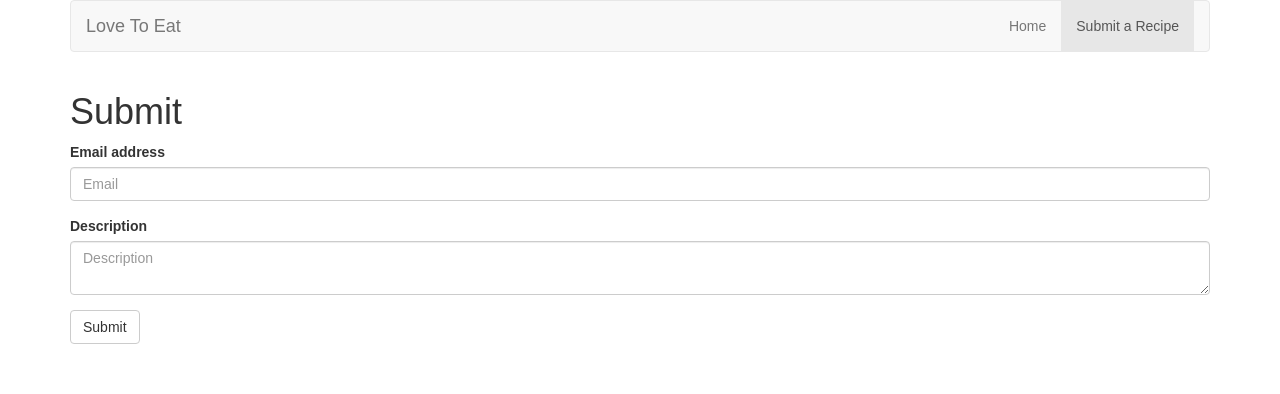
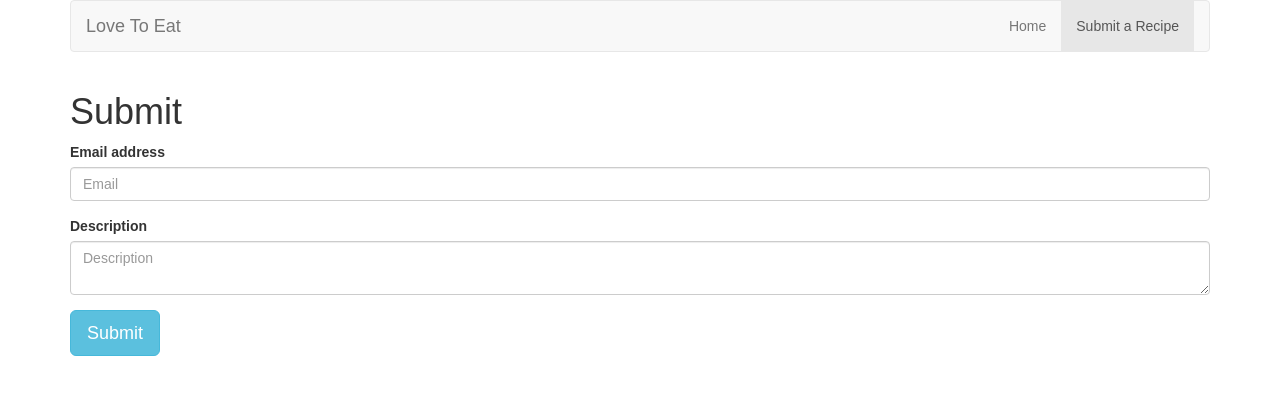
Before and after one commit to dgnsstyles/lovetoeat, a React (Create React App) app: page /submit in a window 1280 px wide. Shown: the top 394 px of the page. Built offline with nearby package versions, Linux system fonts and the light colour scheme.

Commit message:
change in the htmlfor

```diff
--- a/src/Submit.js
+++ b/src/Submit.js
@@ -22,14 +22,14 @@
                        <div className="col-xs-12 col-sm-12">
                            <h1>Submit</h1>
                            <div className="form-group">
-                            <label for="exampleInputEmail1">Email address</label>
+                            <label htmlFor="exampleInputEmail1">Email address</label>
                             <input type="email" className="form-control" id="exampleInputEmail1" placeholder="Email" />
                         </div>
                         <div className="form-group">
-                            <label for="Description">Description</label>
+                            <label htmlFor="Description">Description</label>
                             <textarea type="Text" className="form-control" placeholder="Description" />
                         </div>
-                        <button type="submit" className="btn btn-default">Submit</button>
+                        <button type="submit" className="btn btn-lg btn-info">Submit</button>
                        </div>
                      </div>
                  </form>
```
